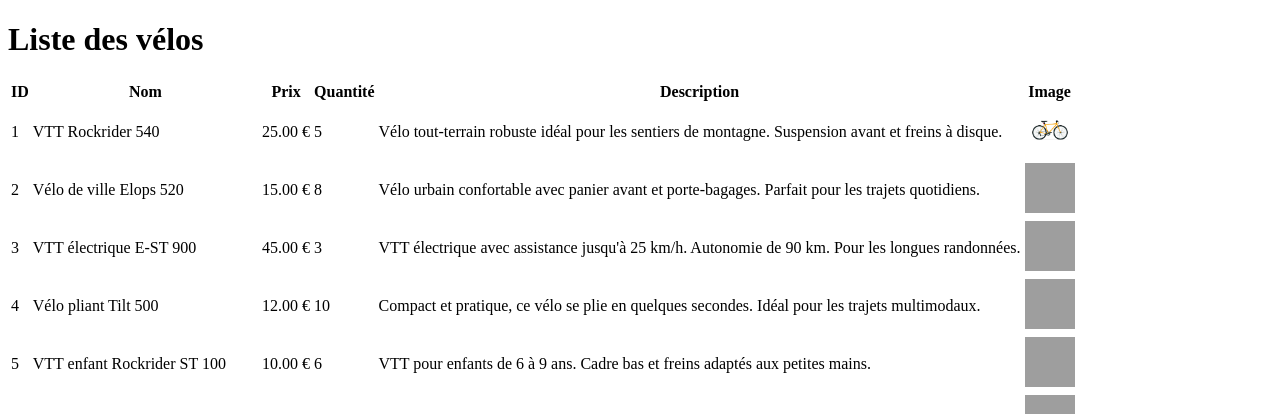
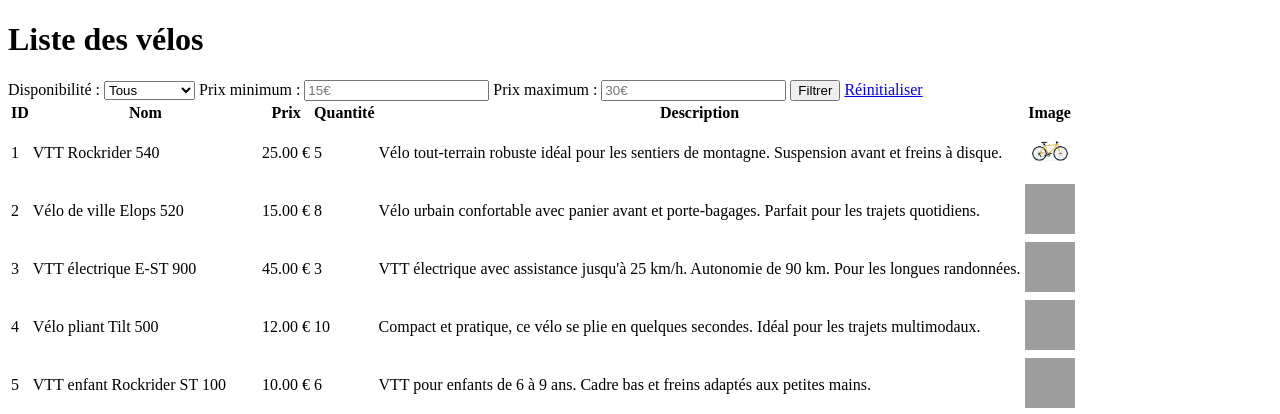
Before and after one commit to kevincalixte/FOAD-05-01-PHP, a PHP site: page / in a window 1280 px wide. Shown: the top 414 px of the page. Run offline with PHP 8.4, Linux system fonts and the light colour scheme; data comes from the database, SQL or seed files in the repository; grey boxes are pictures that could not be loaded.

Commit message:
index: add filter

```diff
--- a/includes/functions_velos.php
+++ b/includes/functions_velos.php
@@ -1,5 +1,5 @@
 <?php
-function getAllVelos($pdo)
+function getAllVelos($pdo, $disponible = '', $prix_min = null, $prix_max = null)
 {
     try {
         $sql = 'SELECT * FROM velos';
--- a/public/index.php
+++ b/public/index.php
@@ -3,7 +3,11 @@ require_once '../config/db_connect.php';
 // echo 'Connecté à resavelo';
 require_once '../includes/functions_velos.php';
 
-$velos = getAllVelos($pdo);
+$disponible = isset($_GET['disponible']) ? $_GET['disponible'] : '';
+$prix_min = isset($_GET['prix_min']) ? (float)$_GET['prix_min'] : null;
+$prix_max = isset($_GET['prix_max']) ? (float)$_GET['prix_max'] : null;
+
+$velos = getAllVelos($pdo, $disponible, $prix_min, $prix_max);
 
 ?>
 
@@ -18,6 +22,26 @@ $velos = getAllVelos($pdo);
 
 <body>
     <h1>Liste des vélos</h1>
+
+    <form method="GET" action="">
+        <label>Disponibilité :
+            <select name="disponible">
+                <option value="">Tous</option>
+                <option value="1">Disponibles</option>
+            </select>
+        </label>
+
+        <label>Prix minimum :
+            <input type="number" name="prix_min" placeholder="15€">
+        </label>
+
+        <label>Prix maximum :
+            <input type="number" name="prix_max" placeholder="30€">
+        </label>
+
+        <button type="submit">Filtrer</button>
+        <a href="index.php">Réinitialiser</a>
+    </form>
 
     <table>
         <thead>
@@ -39,7 +63,7 @@ $velos = getAllVelos($pdo);
                     <td><?php echo $velo['price']; ?> €</td>
                     <td><?php echo $velo['quantity']; ?></td>
                     <td><?php echo $velo['description']; ?></td>
-                    <td><img src="<?= '../assets/imgs/'.$velo['image_url'] ;?>" width="50" height="50"></td>
+                    <td><img src="<?= '../assets/imgs/' . $velo['image_url']; ?>" width="50" height="50"></td>
                 </tr>
             <?php endforeach; ?>
         </tbody>
```
Also changed, not shown: readme.md.
